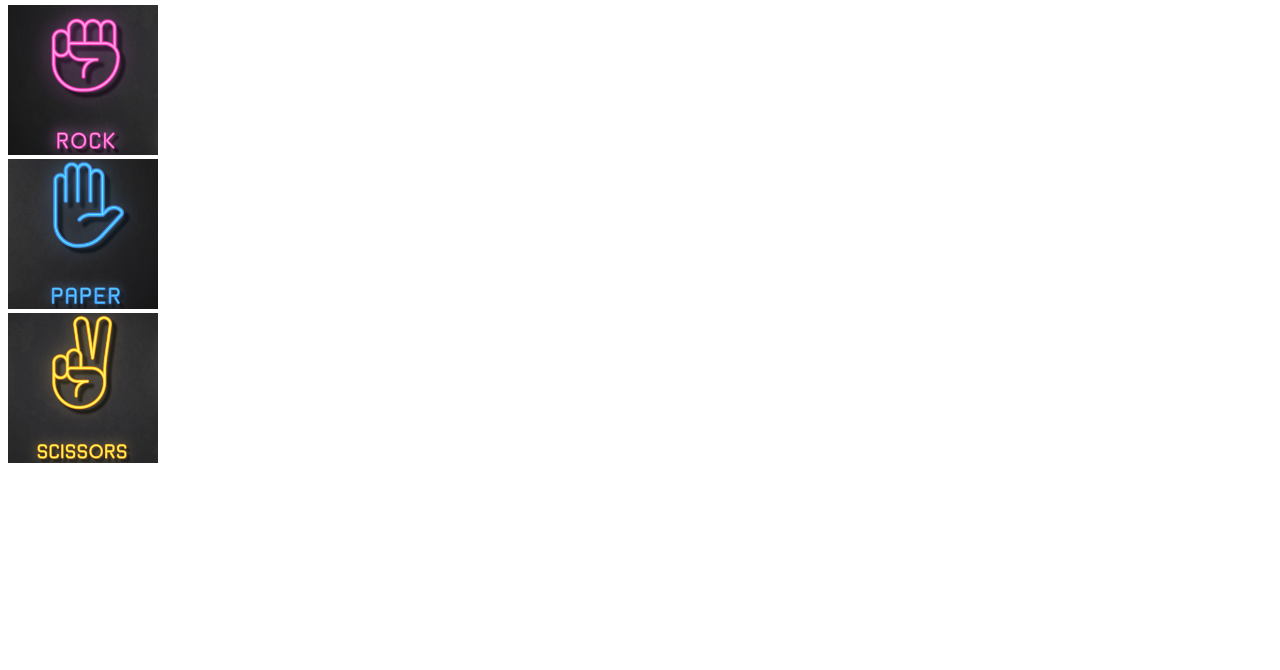
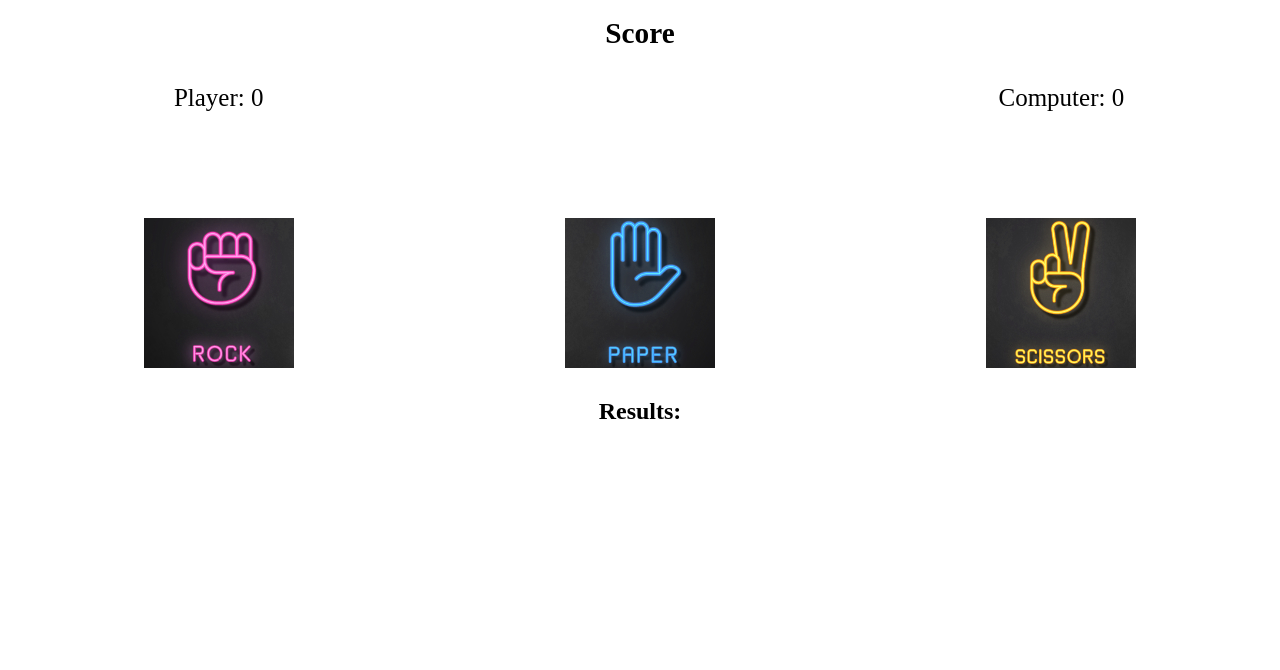
Before and after one commit to jkh96/Rock_Paper_Scissors, a plain HTML site: page index.html in a window 1280 px wide. Shown: the part 130-800 px from the top of the page. Drawn offline with Linux system fonts and the light colour scheme.

Commit message:
Update UI

```diff
--- a/index.html
+++ b/index.html
@@ -11,33 +11,36 @@
 </head>
 <body>
     <div class="grid">
-        <div id="Title">
+        <header id="Title">
             <h1>Rock Paper Scissors!</h1>
+        </header>
+
+        <div id="score">
+            <h3>Score</h3>
         </div>
 
-        <hr>
-
-        <div id="results">
-            <h3>Score</h3>
-            <div id="text-results"></div>
         <div id="user-score">
-                <p>Player:</p>
+            <p>Player: <span id="user-results"></span></p>
         </div>
         <div id="computer-score">
-                <p>Computer:</p>
-            </div>
+            <p>Computer: <span id="computer-results"></span></p>
         </div>
 
-        <div id="game-box">
         <div id="rock">
-                <img src="/images/rock-neon.jpg" alt="rock-img">
+            <img src="/images/rock-neon.jpg" alt="rock-img" onclick="playRound('rock')">
         </div>
+
         <div id="paper">
-                <img src="/images/paper-neon.jpg" alt="paper-img">
+            <img src="/images/paper-neon.jpg" alt="paper-img" onclick="playRound('paper')">
         </div>
+
         <div id="scissors">
-                <img src="/images/scissors-neon.jpg" alt="scissors-img">
+            <img src="/images/scissors-neon.jpg" alt="scissors-img" onclick="playRound('paper')">
         </div>
+        <div id="result">
+            <h2>Results:</h2>
+            <div id="insert-result"></div>
+            <div id="insert-result-2"></div>
         </div>
     </div>
     <script src="/script.js"></script>
--- a/script.js
+++ b/script.js
@@ -1,6 +1,8 @@
 // Rps Game
 
 let playerSelection, userInput, computerSelection, userScore=0, computerScore=0;
+document.getElementById('user-results').innerHTML = userScore
+document.getElementById('computer-results').innerHTML = computerScore
 
 // const choices = {
 //     'rock': {'scissors': 1, 'rock': 0.5, 'paper': 0},
@@ -23,24 +25,21 @@ function playRound(playerSelection, computerSelection) {
     (playerSelection == 'paper' && computerSelection == 'rock') ||
     (playerSelection == 'scissors' && computerSelection == 'paper'))
     {
-      console.log('player chose ' + playerSelection + ' and computer chose ' + computerSelection)
       userScore++;
-      console.log("You won!");
-      console.log('user score = ' + userScore + " and computer score = " + computerScore )
+      document.getElementById('insert-result-2').innerHTML = "You won!"
     } else if (
       (playerSelection == 'rock' && computerSelection == 'paper') ||
       (playerSelection == 'paper' && computerSelection == 'scissors') ||
       (playerSelection == 'scissors' && computerSelection == 'rock'))
       {
-        console.log('player chose ' + playerSelection + ' and computer chose ' + computerSelection)
-        console.log("You lose!");
         computerScore++
-        console.log('user score = ' + userScore + " and computer score = " + computerScore )
+        document.getElementById('insert-result-2').innerHTML = "You lose!"
       } else {
-        console.log('player chose ' + playerSelection + ' and computer chose ' + computerSelection)
-        console.log('You tied!')
-        console.log('user score = ' + userScore + " and computer score = " + computerScore )
+        document.getElementById('insert-result-2').innerHTML = "You Tied!"
       }
+      document.getElementById('user-results').innerHTML = userScore
+      document.getElementById('computer-results').innerHTML = computerScore
+      document.getElementById('insert-result').innerHTML = ('player chose ' + playerSelection + ' and computer chose ' + computerSelection)
 }
 
 function game() {
--- a/styles.css
+++ b/styles.css
@@ -1,5 +1,67 @@
 .grid {
     display: grid;
-    grid-template-columns: auto auto auto ;
-    grid-template-rows: auto auto auto;
+    grid-template-columns: repeat(3, 1fr) ;
+    grid-template-rows: 100px 220px 150px 100px;
+    row-gap: 10px;
 }
+
+header {
+    grid-column: 1 / 4;
+    text-align: center;
+}
+
+#score {
+    grid-column: 1/4;
+    grid-row: 2 / 3;
+    font-size: 25px;
+}
+
+#score h3 {
+    text-align: center;
+}
+
+#user-score {
+    grid-column: 1 / 2;
+    grid-row: 2 / 3;
+    margin: auto;
+    font-size: 25px;
+}
+
+#computer-score {
+    grid-column: 3 / 4;
+    grid-row: 2 / 3;
+    margin: auto;
+    font-size: 25px;
+}
+
+#rock {
+    grid-column:  1 / 2;
+    grid-row: 3 / 4;
+    margin: auto;
+}
+
+#paper {
+    grid-column: 2 / 3;
+    grid-row: 3 / 4;
+    margin: auto;
+}
+
+#scissors {
+    grid-column: 3 / 4;
+    grid-row: 3 / 4;
+    margin: auto;
+}
+
+#result {
+    grid-column: 2 / 3;
+    text-align: center;
+}
+
+#insert-result {
+    font-size: 20px;
+}
+
+#insert-result-2 {
+    margin-top: 10px;
+    font-size: 20px;
+}
```
Lines whose indentation alone changed are shown as unchanged.
